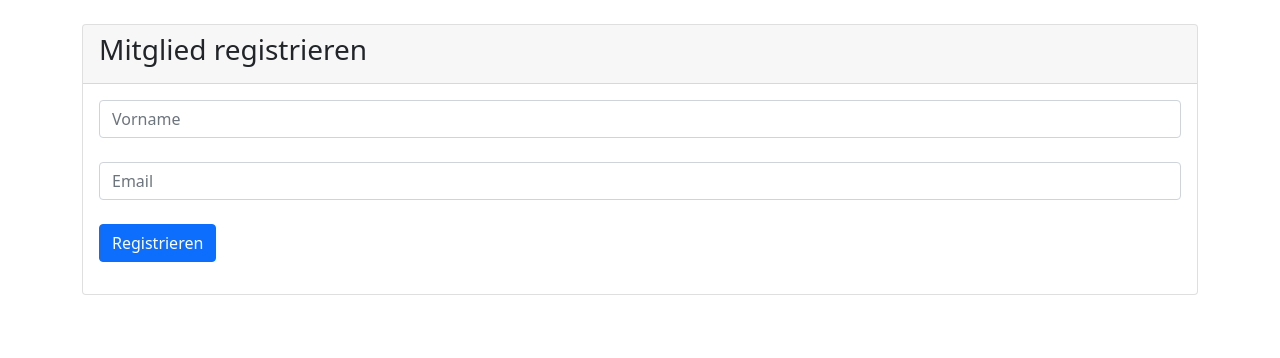
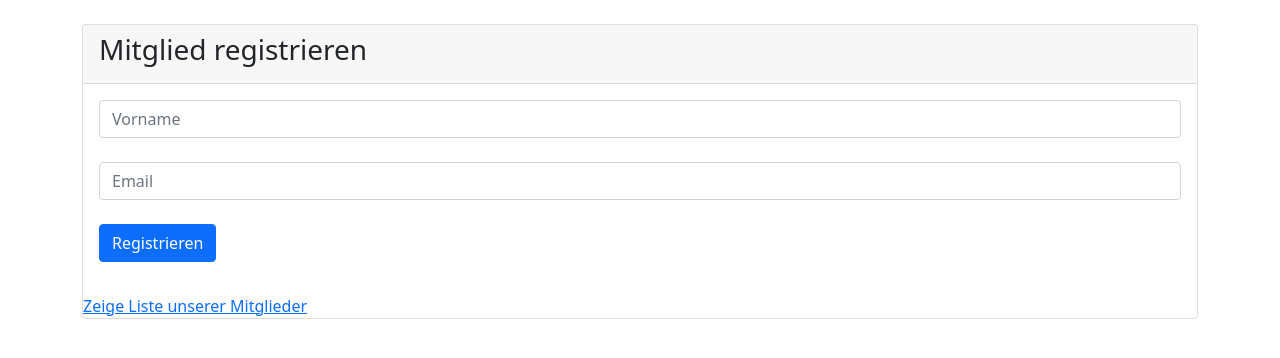
Before and after one commit to rbnbhv/babyone_aufgabe, a PHP site: page /register.php in a window 1280 px wide. Shown: the top 358 px of the page. Run offline with PHP 8.4, Linux system fonts and the light colour scheme.

Commit message:
[ADD] added list for members

```diff
--- a/register.php
+++ b/register.php
@@ -44,6 +44,7 @@ if (isset($_POST["submit"])) {
                 <br>
             </table>
         </div>
+        <a href="list.php">Zeige Liste unserer Mitglieder</a>
     </div>
 </div>
 </body>
```
Also changed, not shown: README.md.
